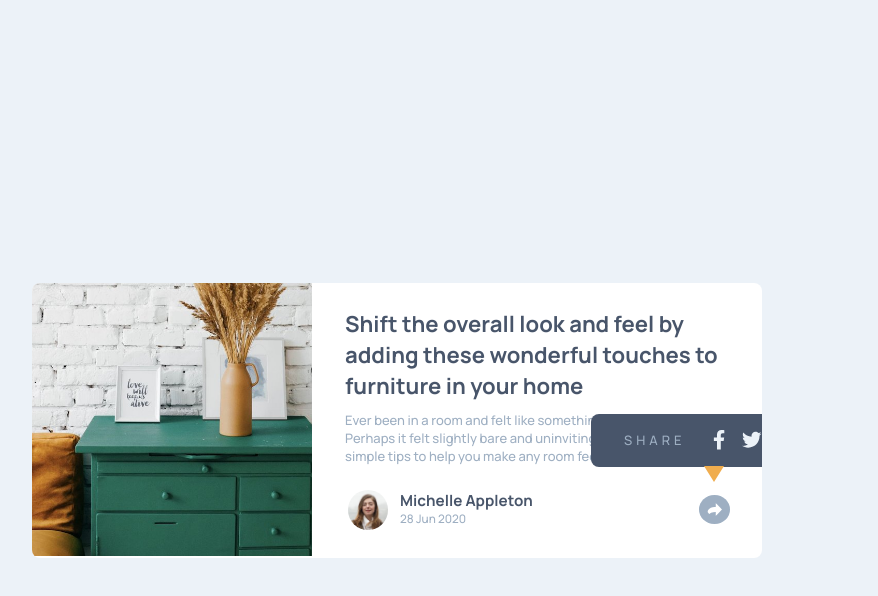
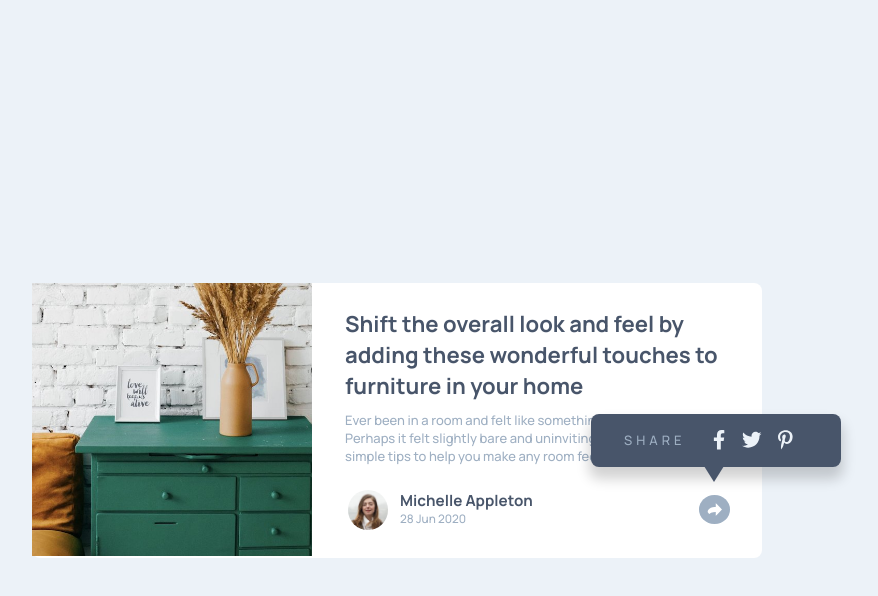
Before and after one commit to Adhafabe/Componente-de-vista-previa-articulo, a plain HTML site: page index.html in a window 1280 px wide. Both pictures are taken after a click on the picture 957 px from the left and 509 px from the top of the page. Shown: the whole page, without its empty margins (243-1121 px from the left). Drawn offline with nearby package versions, Linux system fonts and the light colour scheme.

Commit message:
share para escritorio

```diff
--- a/style.css
+++ b/style.css
@@ -121,10 +121,10 @@ z .article__contentImagen {
   padding: 0 33px;
   align-items: center;
   justify-content: left;
-  opacity: 0;
+  display: none;
 }
 .active .share__hover {
-  opacity: 1;
+  display: grid;
 }
 
 .share__text {
@@ -198,19 +198,27 @@ z .article__contentImagen {
     grid-template-columns: 43% auto;
     bottom: 67px;
     left: 62%;
-}
+    -webkit-box-shadow: 0px 10px 13px 2px rgba(0, 0, 0, 0.18);
+    -moz-box-shadow: 0px 10px 13px 2px rgba(0, 0, 0, 0.18);
+    box-shadow: 0px 10px 13px 2px rgba(0, 0, 0, 0.18);
+  }
 
-.share__hover:after {
+  .share__hover:after {
     width: 0;
     height: 0;
-    content: '';
+    content: "";
     width: 0;
     height: 0;
-    border-top: 16px solid #f0ad4e;
+    border-top: 16px solid hsl(217, 19%, 35%);
     border-left: 10px solid transparent;
     border-right: 10px solid transparent;
     position: absolute;
     bottom: -15px;
     left: 45%;
+  }
+  seccion.article__content {
+    position: relative;
+    z-index: 1;
+    overflow: inherit;
+  }
 }
-}
```
